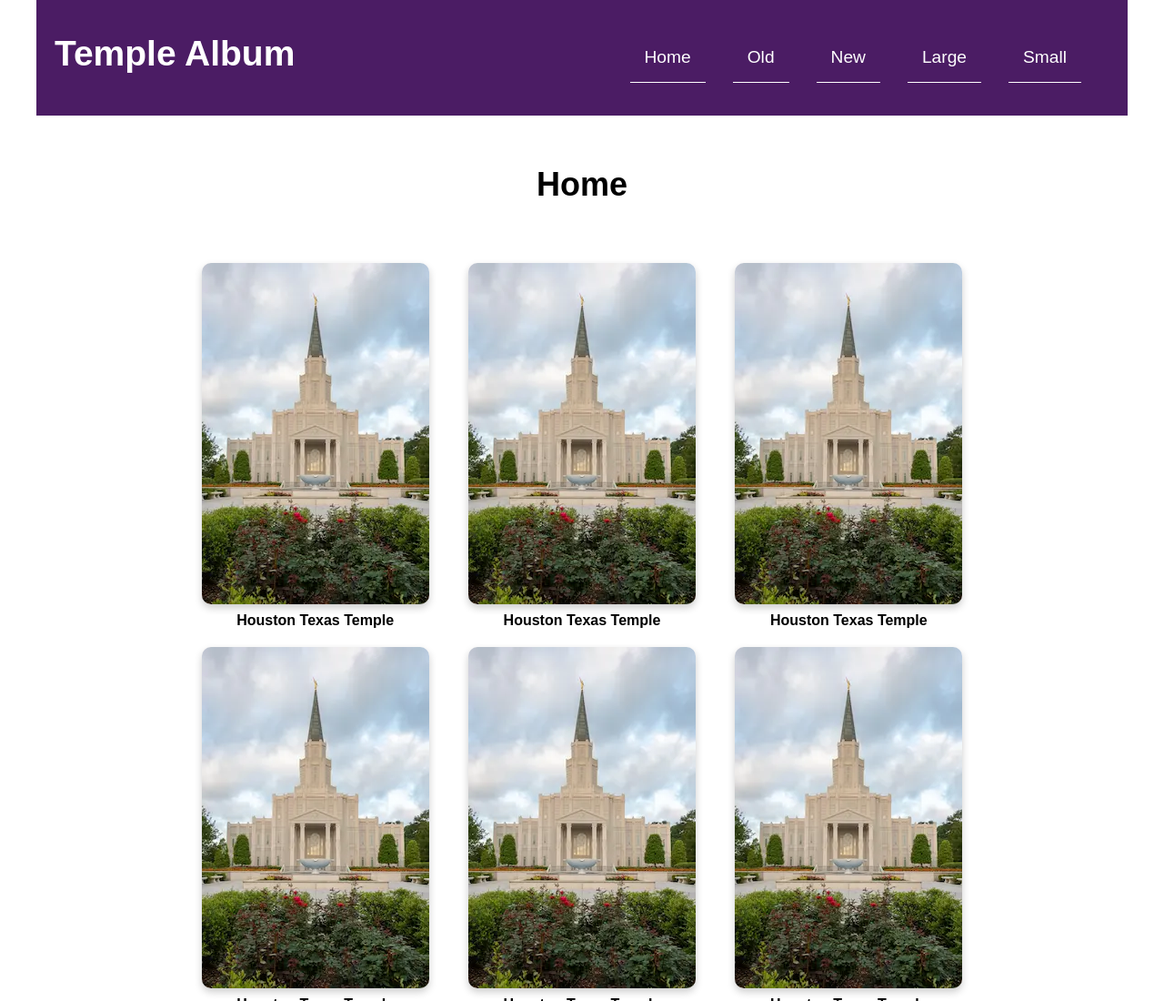
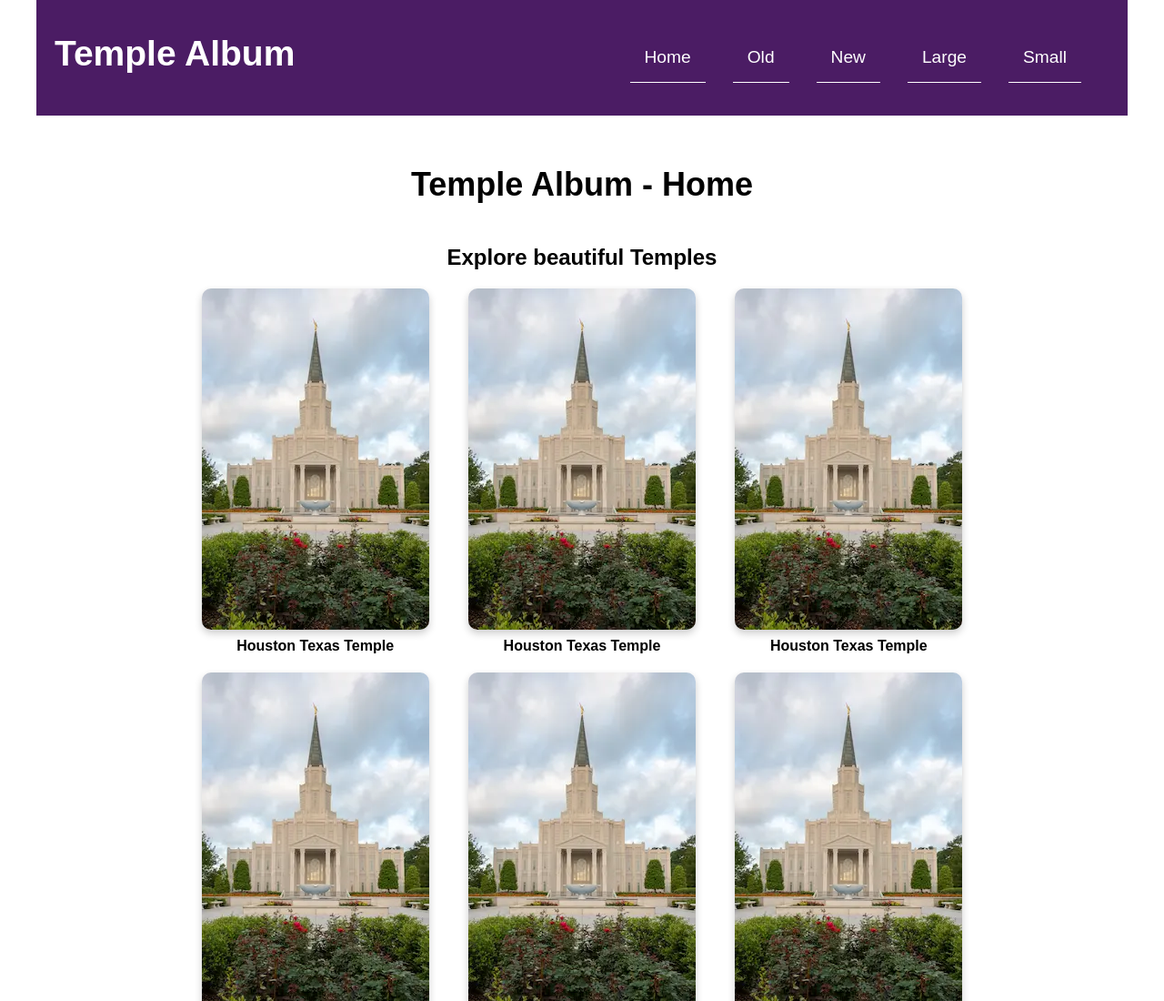
Before and after one commit to alinessbanda/wdd131, a plain HTML site: page temples.html in a window 1280 px wide. Shown: the top 1100 px of the page at 91% size. Drawn offline with Linux system fonts and the light colour scheme.

Commit message:
cleaared some errors

```diff
--- a/temples.html
+++ b/temples.html
@@ -6,6 +6,7 @@
     <meta name="viewport" content="width=device-width, initial-scale=1.0">
     <meta name="description"
         content="A temple album showcasing images of various temples. Explore beautiful temples from around the world and learn about their significance.">
+    <meta name="author" content="Aliness Banda">
     <title>Temple Album</title>
 
     <!-- Link to CSS files (Mobile First Approach) -->
@@ -34,7 +35,8 @@
     </header>
 
     <main>
-        <h1>Home</h1>
+        <h1>Temple Album - Home</h1>
+        <h2>Explore beautiful Temples</h2>
         <div class="temple-gallery">
 
             <figure>
```
